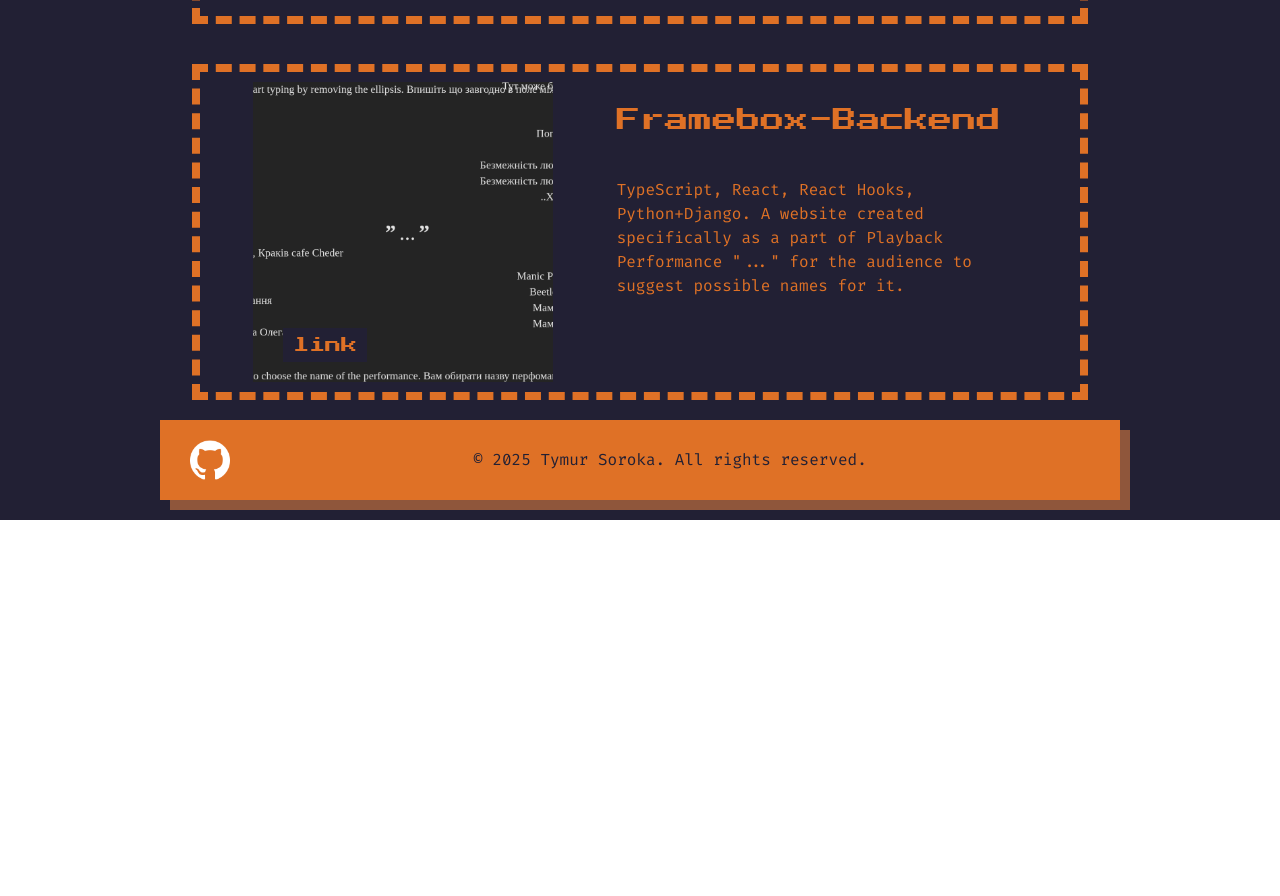
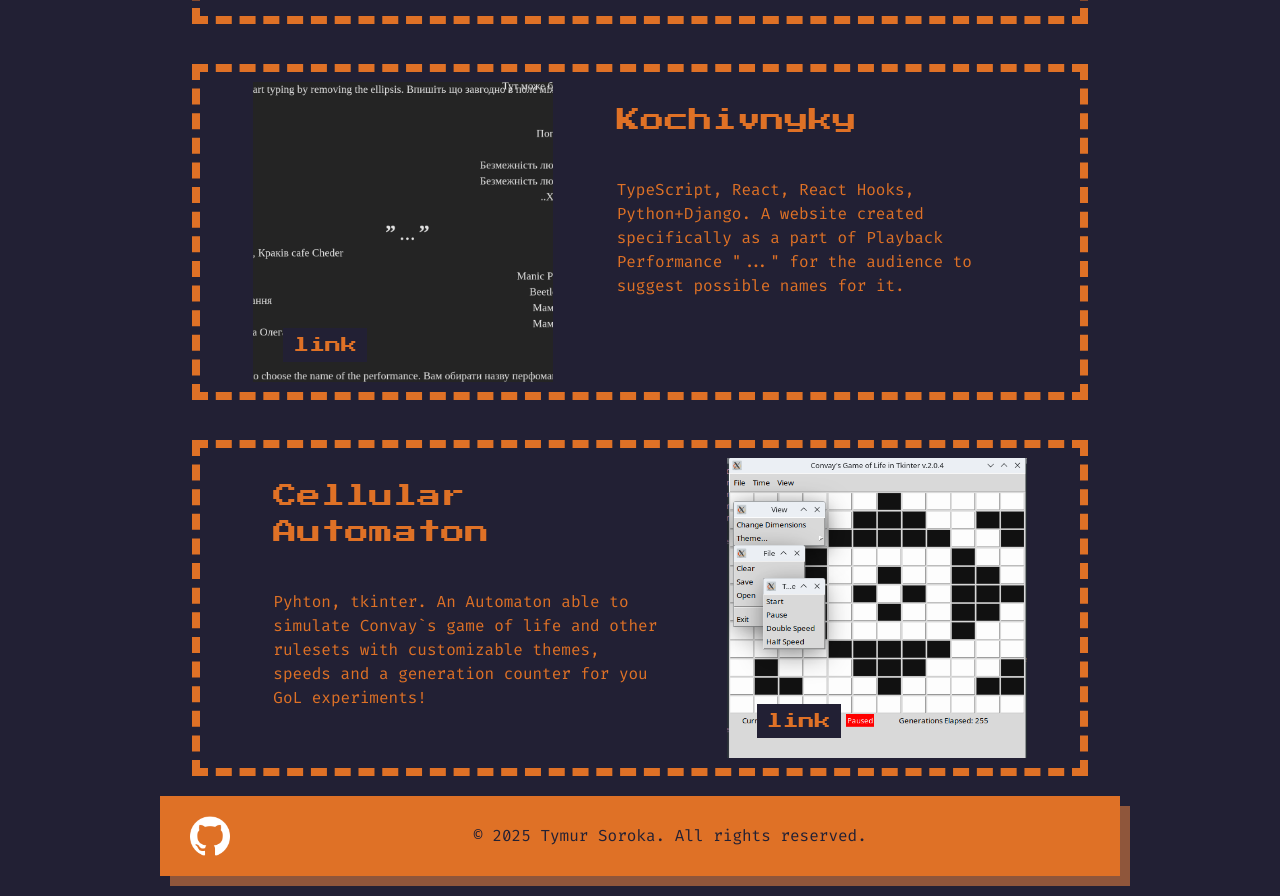
Before and after one commit to timtim40a/timtim40a.github.io, a React (Vite) app: page /projects in a window 1280 px wide. Shown: the part 1402-2298 px from the top of the page. Before the commit the page ends 1922 px from the top, so only its background shows below. Built offline with nearby package versions, Linux system fonts and the light colour scheme.

Commit message:
Add 1 project

```diff
--- a/src/pages/Projects.tsx
+++ b/src/pages/Projects.tsx
@@ -29,11 +29,19 @@ function Projects() {
                 alt="link"
             ></ProjectCard>
             <ProjectCard
-                title="Framebox-Backend"
+                title="Kochivnyky"
                 description='TypeScript, React, React Hooks, Python+Django. A website created specifically as a part of Playback Performance "..." for the audience to suggest possible names for it.'
                 link="https://timtim40a.github.io/kochivnyky/"
                 img1="kochivnyky.png"
                 img2="kochivnyky2.png"
+                alt="link"
+            ></ProjectCard>
+            <ProjectCard
+                title="Cellular Automaton"
+                description="Pyhton, tkinter. An Automaton able to simulate Convay`s game of life and other rulesets with customizable themes, speeds and a generation counter for you GoL experiments!"
+                link="https://github.com/timtim40a/Automaton"
+                img1="automaton.png"
+                img2="automaton2.png"
                 alt="link"
             ></ProjectCard>
         </>
```
Also changed, not shown: public/automaton.png (added), public/automaton2.png (added).
